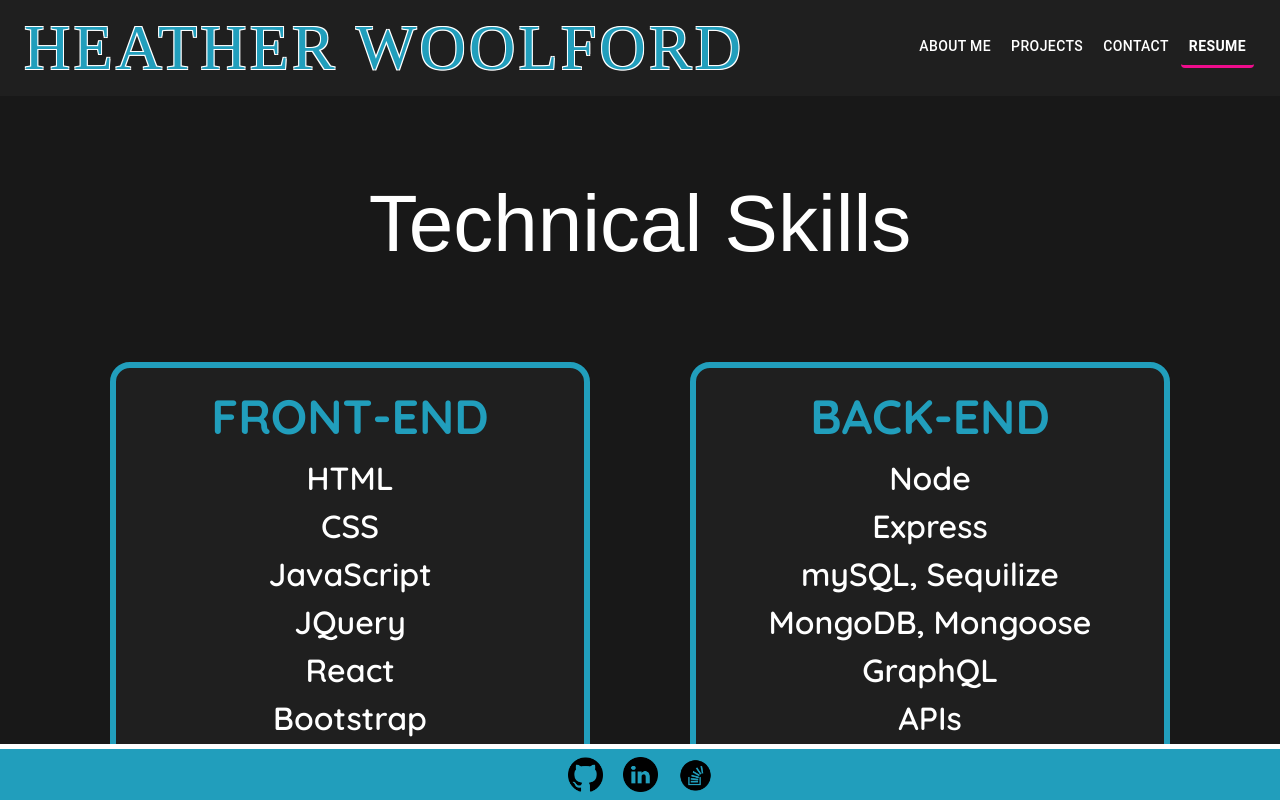
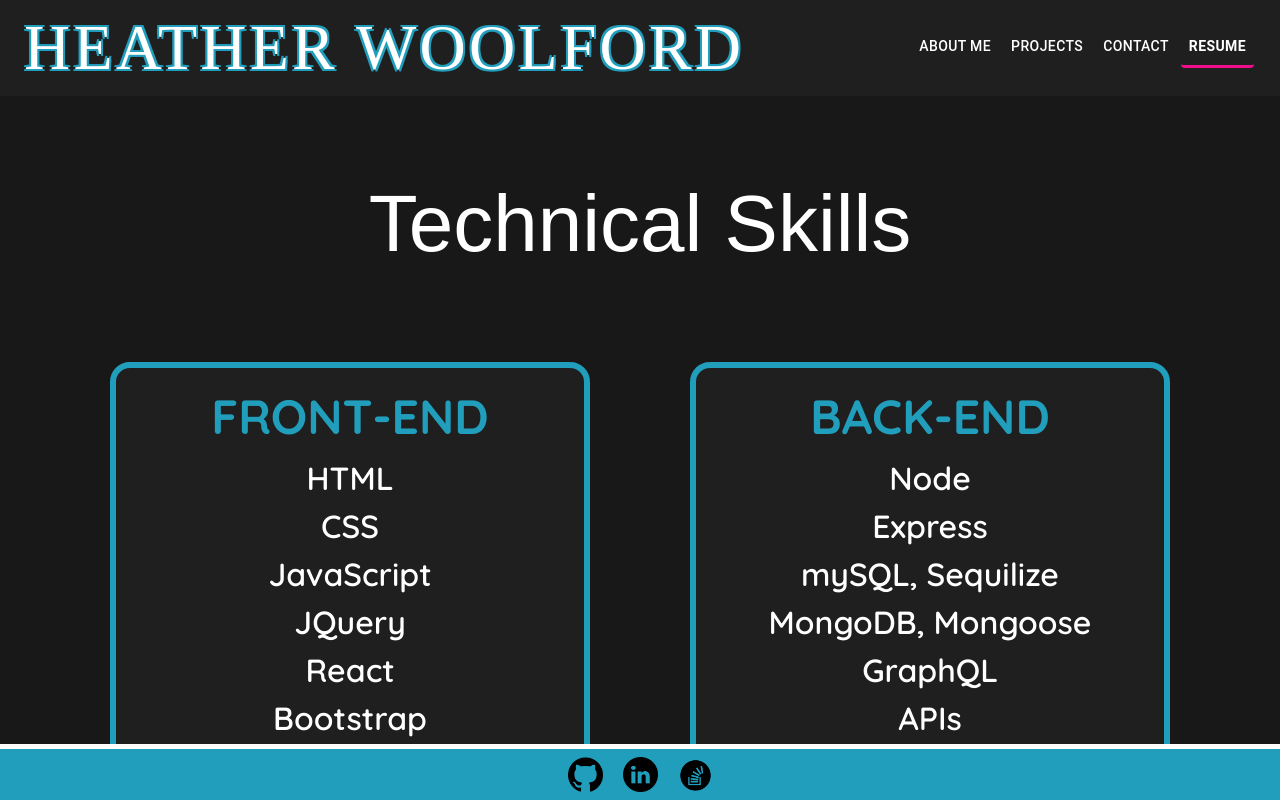
Before and after one commit to hwoolford/Portfolio, a React (Vite) app: page /resume in a window 1280 px wide. Shown: the top 800 px of the page. Built offline with nearby package versions, Linux system fonts and the light colour scheme; a web font is replaced by a local one.

Commit message:
Changed the color and outline of name on navbar

```diff
--- a/src/components/NavBar3.css
+++ b/src/components/NavBar3.css
@@ -5,8 +5,8 @@
 
 .link {
     text-shadow:
-    -1px -1px 0 #fff,
-     1px -1px 0 #fff,
-    -1px  1px 0 #fff,
-     1px  1px 0 #fff;
+    -2px -2px 0 #219ebc,
+     2px -2px 0 #219ebc,
+    -2px  2px 0 #219ebc,
+     2px  2px 0 #219ebc;
 }
--- a/src/components/NavBar3.jsx
+++ b/src/components/NavBar3.jsx
@@ -56,7 +56,7 @@ export default function NavBar3() {
               fontWeight: 400,
               letterSpacing: '.2rem',
               fontSize: "4rem",
-              color: "#219ebc",
+              color: "#fff",
               textDecoration: "none",
             }}
           >
```
